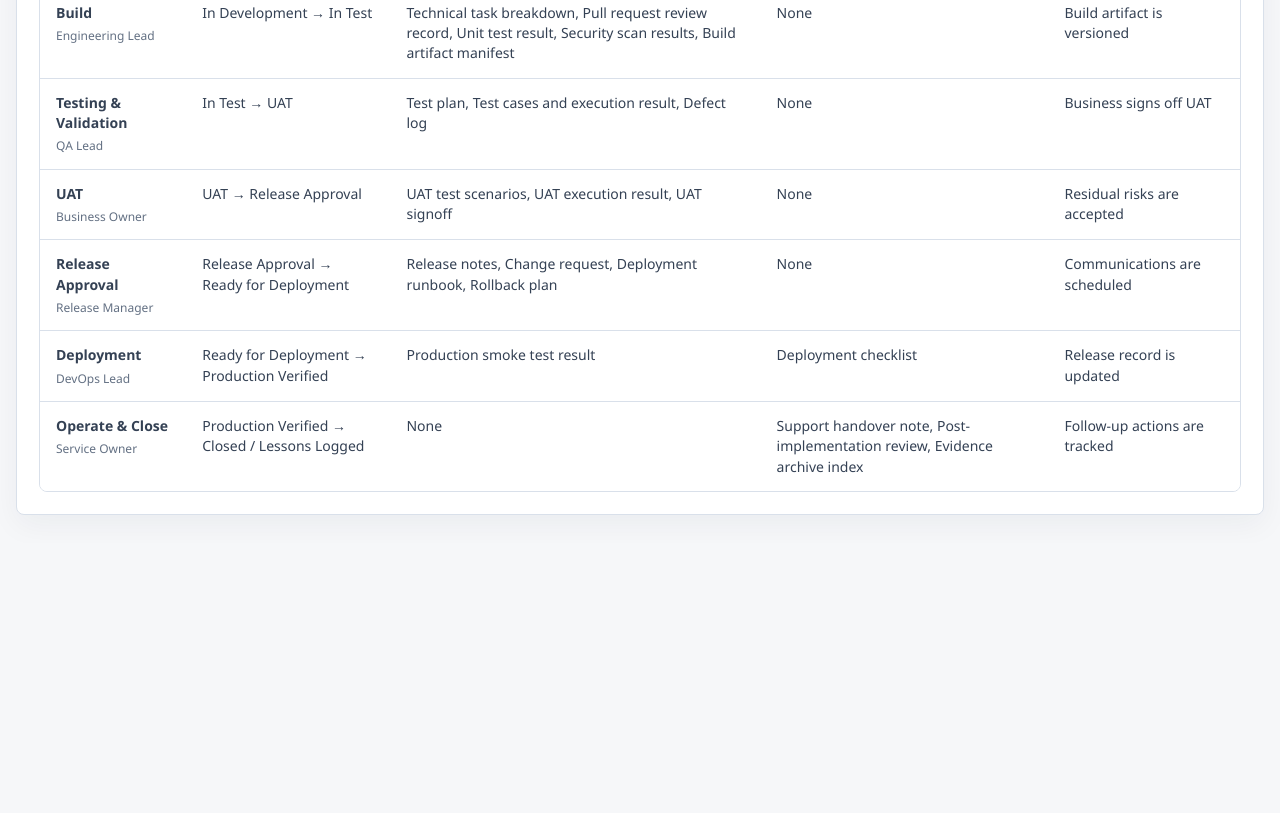
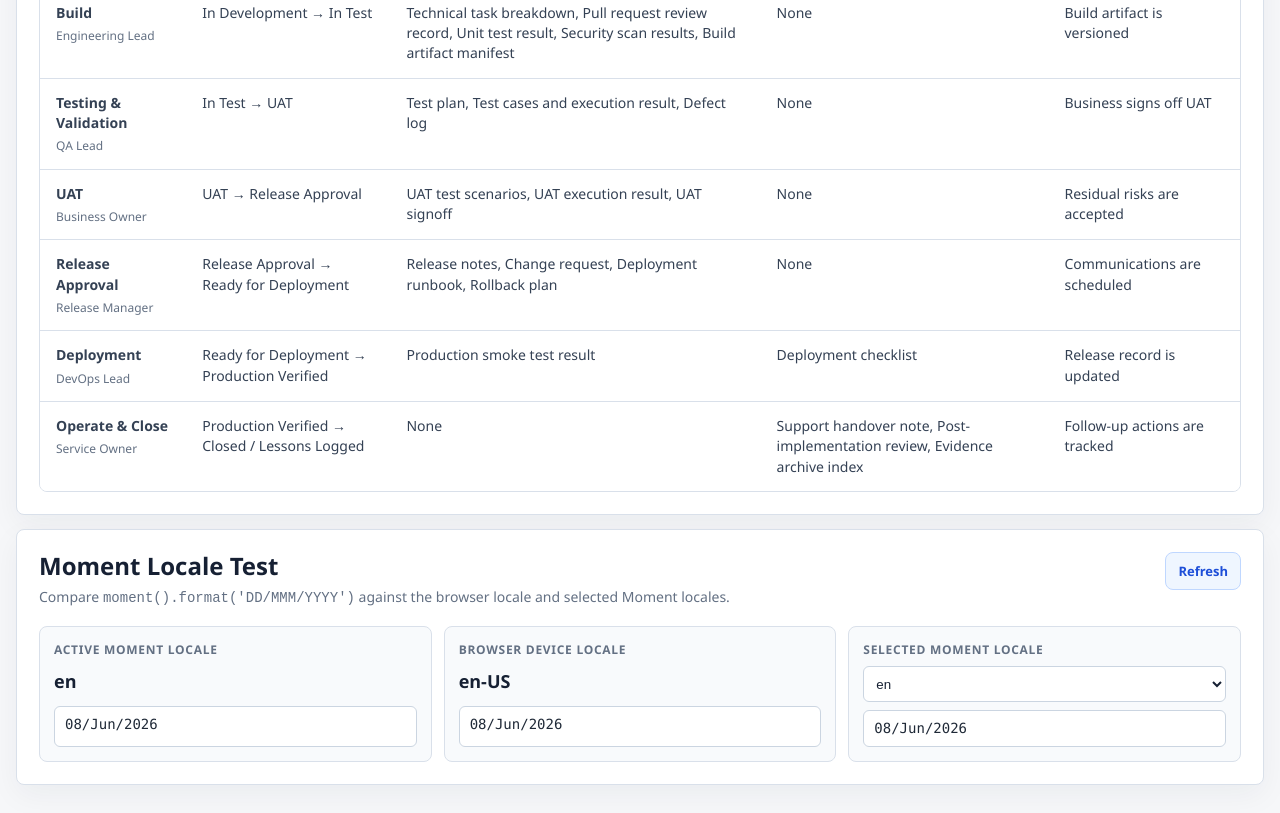
Before and after one commit to nananetta/jira-sdlc-validator, a website: page public/index.html in a window 1280 px wide. Shown: the part 3713-4526 px from the top of the page. Before the commit the page ends 4256 px from the top, so only its background shows below. Drawn offline with nearby package versions, Linux system fonts and the light colour scheme.

Commit message:
temporary add test moment js

```diff
--- a/public/app.js
+++ b/public/app.js
@@ -463,6 +463,13 @@ const documentModalMetaEl = document.getElementById("documentModalMeta");
 const documentModalEvidenceEl = document.getElementById("documentModalEvidence");
 const documentIndexListEl = document.getElementById("documentIndexList");
 const documentModalCloseBtn = document.getElementById("documentModalClose");
+const momentActiveLocaleEl = document.getElementById("momentActiveLocale");
+const momentActiveOutputEl = document.getElementById("momentActiveOutput");
+const browserLocaleEl = document.getElementById("browserLocale");
+const momentBrowserOutputEl = document.getElementById("momentBrowserOutput");
+const momentLocaleSelectEl = document.getElementById("momentLocaleSelect");
+const momentSelectedOutputEl = document.getElementById("momentSelectedOutput");
+const refreshMomentTestBtn = document.getElementById("refreshMomentTest");
 
 let selectedPhaseId = phases[0].id;
 let currentStatusId = "open";
@@ -999,10 +1006,73 @@ function renderMatrix() {
     .join("");
 }
 
+function formatMomentWithLocale(locale) {
+  const activeLocale = moment.locale();
+  const formatted = moment().locale(locale).format("DD/MMM/YYYY");
+  moment.locale(activeLocale);
+  return formatted;
+}
+
+function populateMomentLocaleSelect() {
+  if (typeof moment === "undefined") {
+    return;
+  }
+
+  const candidateLocales = [
+    moment.locale(),
+    navigator.language,
+    ...(navigator.languages || []),
+    "en",
+    "th",
+    "ja",
+    "fr",
+    "de",
+    "id",
+    "zh-cn"
+  ].filter(Boolean);
+
+  const availableLocales = moment.locales();
+  const locales = [...new Set(candidateLocales.map(locale => locale.toLowerCase()))]
+    .filter(locale => availableLocales.includes(locale));
+
+  momentLocaleSelectEl.innerHTML = locales
+    .map(locale => `<option value="${locale}">${locale}</option>`)
+    .join("");
+
+  momentLocaleSelectEl.value = locales.includes(navigator.language.toLowerCase())
+    ? navigator.language.toLowerCase()
+    : moment.locale();
+}
+
+function renderMomentLocaleTest() {
+  const browserLocale = navigator.language || "Unknown";
+  const browserLanguages = Array.from(navigator.languages || [browserLocale]).join(", ");
+
+  browserLocaleEl.textContent = browserLanguages;
+
+  if (typeof moment === "undefined") {
+    momentActiveLocaleEl.textContent = "Moment unavailable";
+    momentActiveOutputEl.textContent = "moment is not loaded";
+    momentBrowserOutputEl.textContent = "-";
+    momentSelectedOutputEl.textContent = "-";
+    return;
+  }
+
+  const selectedLocale = momentLocaleSelectEl.value || moment.locale();
+
+  momentActiveLocaleEl.textContent = moment.locale();
+  momentActiveOutputEl.textContent = moment().format("DD/MMM/YYYY");
+  momentBrowserOutputEl.textContent = formatMomentWithLocale(browserLocale);
+  momentSelectedOutputEl.textContent = formatMomentWithLocale(selectedLocale);
+}
+
 resetWorkflowBtn.addEventListener("click", () => {
   selectStatus("open");
   render();
 });
+
+refreshMomentTestBtn.addEventListener("click", renderMomentLocaleTest);
+momentLocaleSelectEl.addEventListener("change", renderMomentLocaleTest);
 
 documentModalCloseBtn.addEventListener("click", closeDocumentModal);
 documentModalEl.querySelector("[data-close-document-modal]").addEventListener("click", closeDocumentModal);
@@ -1021,6 +1091,8 @@ function render() {
   renderTransitionList();
   renderSelectedPhase();
   renderMatrix();
+  renderMomentLocaleTest();
 }
 
+populateMomentLocaleSelect();
 render();
--- a/public/index.html
+++ b/public/index.html
@@ -149,6 +149,34 @@
           </table>
         </div>
       </section>
+
+      <section class="moment-test-band" aria-label="Moment locale test">
+        <div class="section-heading">
+          <div>
+            <h2>Moment Locale Test</h2>
+            <p>Compare <code>moment().format('DD/MMM/YYYY')</code> against the browser locale and selected Moment locales.</p>
+          </div>
+          <button class="reset-workflow-btn" id="refreshMomentTest" type="button">Refresh</button>
+        </div>
+
+        <div class="moment-test-grid">
+          <article class="moment-result-card">
+            <span class="moment-label">Active Moment Locale</span>
+            <strong id="momentActiveLocale">-</strong>
+            <code id="momentActiveOutput">-</code>
+          </article>
+          <article class="moment-result-card">
+            <span class="moment-label">Browser Device Locale</span>
+            <strong id="browserLocale">-</strong>
+            <code id="momentBrowserOutput">-</code>
+          </article>
+          <label class="moment-result-card moment-locale-control">
+            <span class="moment-label">Selected Moment Locale</span>
+            <select id="momentLocaleSelect" aria-label="Select Moment locale"></select>
+            <code id="momentSelectedOutput">-</code>
+          </label>
+        </div>
+      </section>
     </main>
   </div>
 
@@ -167,6 +195,7 @@
     </section>
   </div>
 
+  <script src="https://cdn.jsdelivr.net/npm/moment@2.30.1/min/moment-with-locales.min.js"></script>
   <script src="./app.js"></script>
 </body>
 </html>
--- a/public/styles.css
+++ b/public/styles.css
@@ -114,7 +114,8 @@ main {
 .phase-panel,
 .documents-panel,
 .transitions-panel,
-.matrix-band {
+.matrix-band,
+.moment-test-band {
   min-width: 0;
   border: 1px solid var(--line);
   border-radius: 8px;
@@ -188,7 +189,8 @@ main {
 }
 
 .workflow-band,
-.matrix-band {
+.matrix-band,
+.moment-test-band {
   padding: 22px;
 }
 
@@ -1028,6 +1030,61 @@ tr:last-child td {
   border-bottom: 0;
 }
 
+.moment-test-grid {
+  display: grid;
+  grid-template-columns: repeat(3, minmax(0, 1fr));
+  gap: 12px;
+}
+
+.moment-result-card {
+  min-width: 0;
+  display: grid;
+  gap: 8px;
+  padding: 14px;
+  border: 1px solid var(--line);
+  border-radius: 8px;
+  background: #f8fafc;
+}
+
+.moment-label {
+  color: var(--muted);
+  font-size: 12px;
+  font-weight: 800;
+  letter-spacing: 0.06em;
+  text-transform: uppercase;
+}
+
+.moment-result-card strong {
+  min-height: 24px;
+  font-size: 18px;
+  line-height: 1.3;
+  overflow-wrap: anywhere;
+}
+
+.moment-result-card code {
+  display: block;
+  min-height: 36px;
+  padding: 8px 10px;
+  border: 1px solid #cbd5e1;
+  border-radius: 6px;
+  background: #ffffff;
+  color: #1f2937;
+  font-family: "SFMono-Regular", Consolas, monospace;
+  font-size: 14px;
+  line-height: 1.35;
+  overflow-wrap: anywhere;
+}
+
+.moment-locale-control select {
+  width: 100%;
+  min-height: 36px;
+  padding: 6px 8px;
+  border: 1px solid #cbd5e1;
+  border-radius: 6px;
+  background: #ffffff;
+  color: var(--ink);
+}
+
 @media (max-width: 1120px) {
   .phase-rail {
     grid-template-columns: repeat(2, minmax(0, 1fr));
@@ -1040,6 +1097,10 @@ tr:last-child td {
 
   .transition-list {
     grid-template-columns: repeat(2, minmax(0, 1fr));
+  }
+
+  .moment-test-grid {
+    grid-template-columns: 1fr;
   }
 
   .metric-strip {
@@ -1077,7 +1138,8 @@ tr:last-child td {
   .phase-panel,
   .documents-panel,
   .transitions-panel,
-  .matrix-band {
+  .matrix-band,
+  .moment-test-band {
     padding: 16px;
   }
 
```
